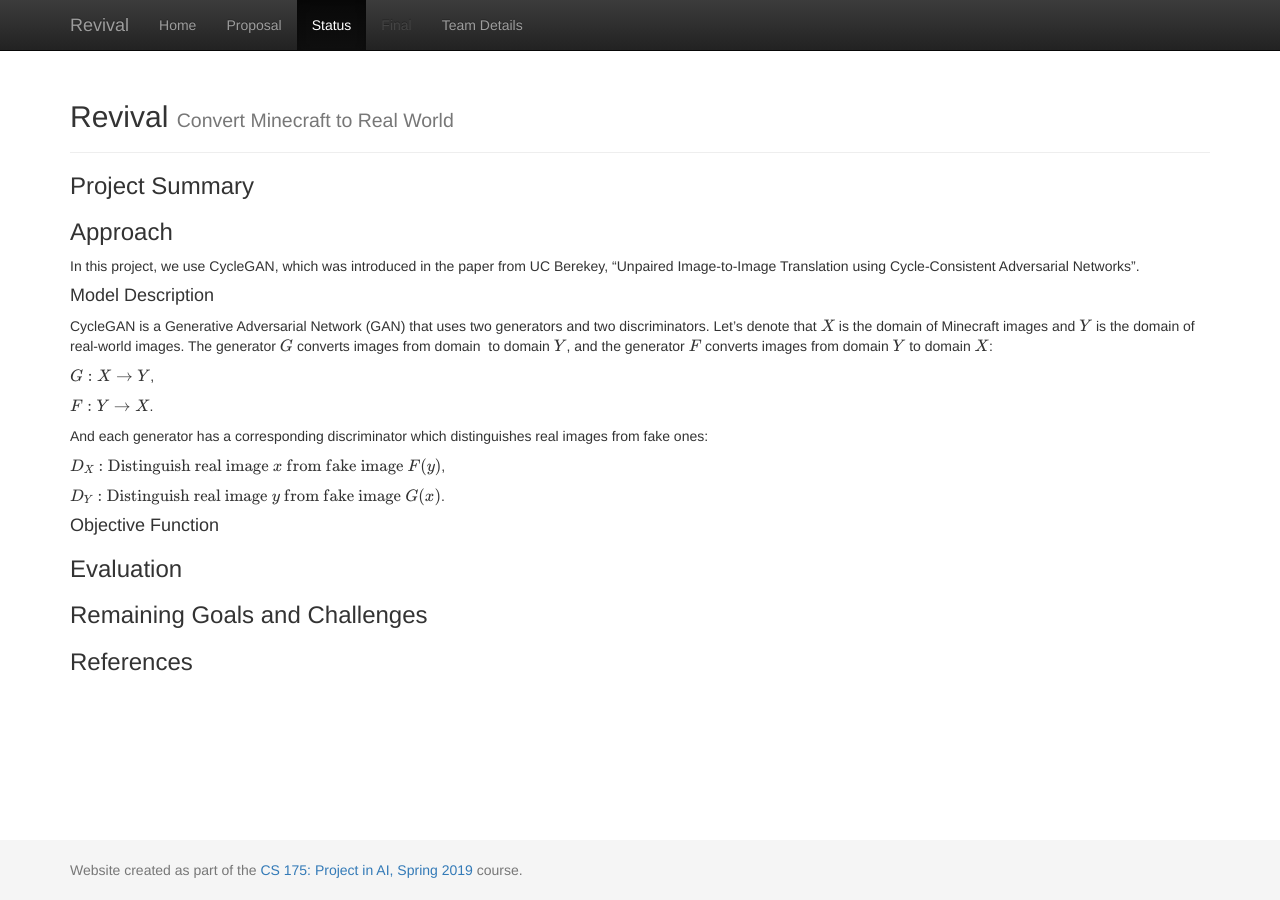
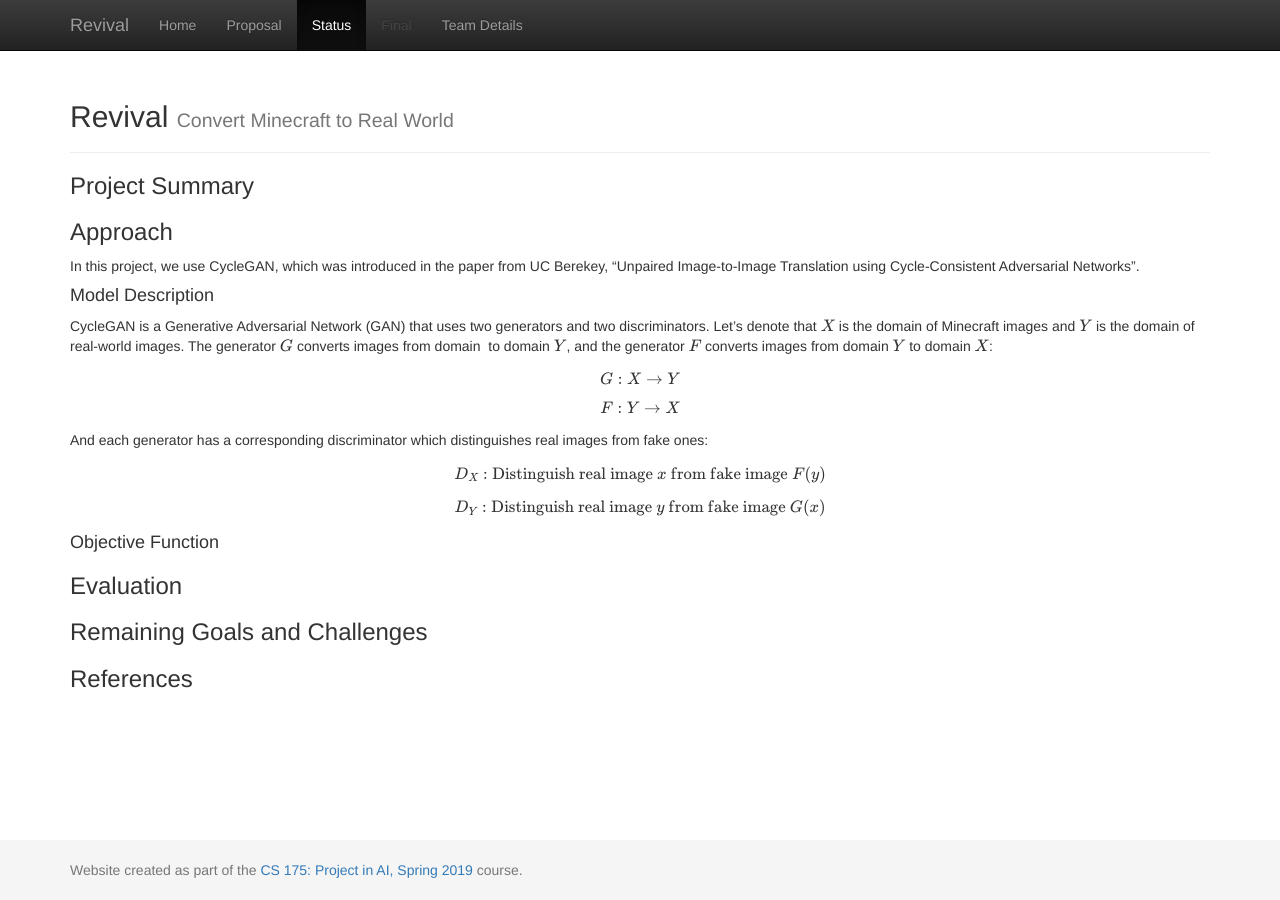
Before and after one commit to sijielu/Revival, a Jekyll site: the page built from docs/status.md, in a window 1280 px wide. Built offline with Jekyll 4.4.1, drawn with Linux system fonts in a browser that asks for light colours; formulas are drawn with MathJax 3.

```diff
--- a/docs/status.md
+++ b/docs/status.md
@@ -11,15 +11,16 @@ In this project, we use CycleGAN, which was introduced in the paper from UC Bere
 #### Model Description
 CycleGAN is a Generative Adversarial Network (GAN) that uses two generators and two discriminators. Let's denote that $$X$$ is the domain of Minecraft images and $$Y$$ is the domain of real-world images. The generator $$G$$ converts images from domain $$$$ to domain $$Y$$, and the generator $$F$$ converts images from domain $$Y$$ to domain $$X$$:
 
-$$G: X \to Y$$,
+$$G: X \to Y$$
 
-$$F: Y \to X$$.
+$$F: Y \to X$$
 
 And each generator has a corresponding discriminator which distinguishes real images from fake ones:
 
-$$D_X: \text{Distinguish real image } x \text{ from fake image } F(y)$$,
+$$D_X: \text{Distinguish real image } x \text{ from fake image } F(y)$$
 
-$$D_Y: \text{Distinguish real image } y \text{ from fake image } G(x)$$.
+$$D_Y: \text{Distinguish real image } y \text{ from fake image } G(x)$$
+
 
 #### Objective Function
 
```
